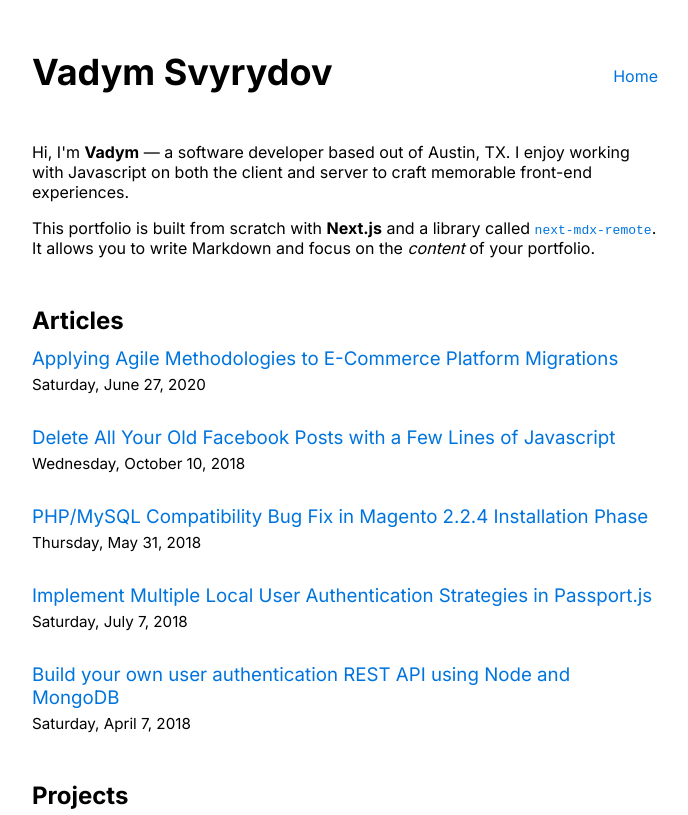
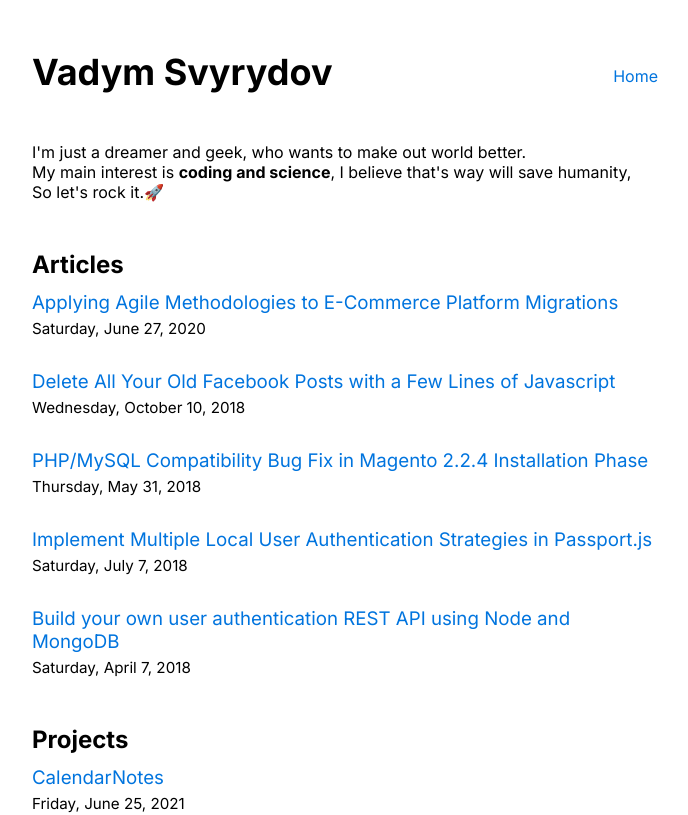
Before and after one commit to VadimSvirdoff/blog, a Next.js app: page / in a window 1280 px wide. Shown: the top 815 px of the page, without its empty margins (295-983 px from the left). Built offline with nearby package versions, Linux system fonts and the light colour scheme.

Commit message:
change about

```diff
--- a/pages/index.tsx
+++ b/pages/index.tsx
@@ -5,7 +5,7 @@ import matter from "gray-matter";
 import Nav from "../components/nav";
 import Footer from "../components/footer";
 import { promises as fs } from "fs";
-import styles from "../styles/index.module.scss";
+import styles from "../styles/pages/_index.module.scss";
 
 interface Blog {
   slug: string;
@@ -28,7 +28,7 @@ export default function Home({ blogs, projects }: Props) {
   return (
     <div>
       <Head>
-        <title>Vadym Svyrydov</title>
+        <title>👋 Hey, I'm Vadym Svyrydov</title>
         <meta
           name="description"
           content="Full stack developer building apps that make problems go away."
@@ -39,24 +39,11 @@ export default function Home({ blogs, projects }: Props) {
           <Nav />
           <div className={styles.blurb}>
             <p>
-              Hi, I'm <strong>Vadym</strong> — a software developer based out
-              of Austin, TX. I enjoy working with Javascript on both the client
-              and server to craft memorable front-end experiences.
+              I'm just a dreamer and geek, who wants to make out world better. <br/>
+              My main interest is <strong>coding and science</strong>, I believe that's way will save humanity,<br/>
+              So let's rock it.🚀
             </p>
-            <p>
-              This portfolio is built from scratch with <strong>Next.js</strong>{" "}
-              and a library called{" "}
-              <code>
-                <a
-                  href="https://github.com/hashicorp/next-mdx-remote"
-                  target="_blank" rel="noreferrer"
-                >
-                  next-mdx-remote
-                </a>
-              </code>
-              . It allows you to write Markdown and focus on the{" "}
-              <em>content</em> of your portfolio.
-            </p>
+
           </div>
           <h2 className={styles.section}>Articles</h2>
           {blogs.map((blog) => {
--- a/styles/index.module.scss
+++ /dev/null
@@ -1,30 +0,0 @@
-.link:hover {
-  text-decoration: underline;
-}
-
-.postTitle {
-  font-weight: normal;
-  margin: 0;
-}
-
-.container {
-  max-width: 65ch;
-  padding: 50px 15px;
-  margin: 0 auto;
-}
-
-.blurb {
-  margin-bottom: 2.25rem;
-}
-
-.section {
-  margin: 3rem 0 0.75rem 0;
-}
-
-.postCard {
-  margin: 0 0 2rem 0;
-  p {
-    margin: 5px 0;
-    font-size: 0.95rem;
-  }
-}
--- /dev/null
+++ b/styles/pages/_index.module.scss
@@ -0,0 +1,30 @@
+.link:hover {
+  text-decoration: underline;
+}
+
+.postTitle {
+  font-weight: normal;
+  margin: 0;
+}
+
+.container {
+  max-width: 65ch;
+  padding: 50px 15px;
+  margin: 0 auto;
+}
+
+.blurb {
+  margin-bottom: 2.25rem;
+}
+
+.section {
+  margin: 3rem 0 0.75rem 0;
+}
+
+.postCard {
+  margin: 0 0 2rem 0;
+  p {
+    margin: 5px 0;
+    font-size: 0.95rem;
+  }
+}
```
